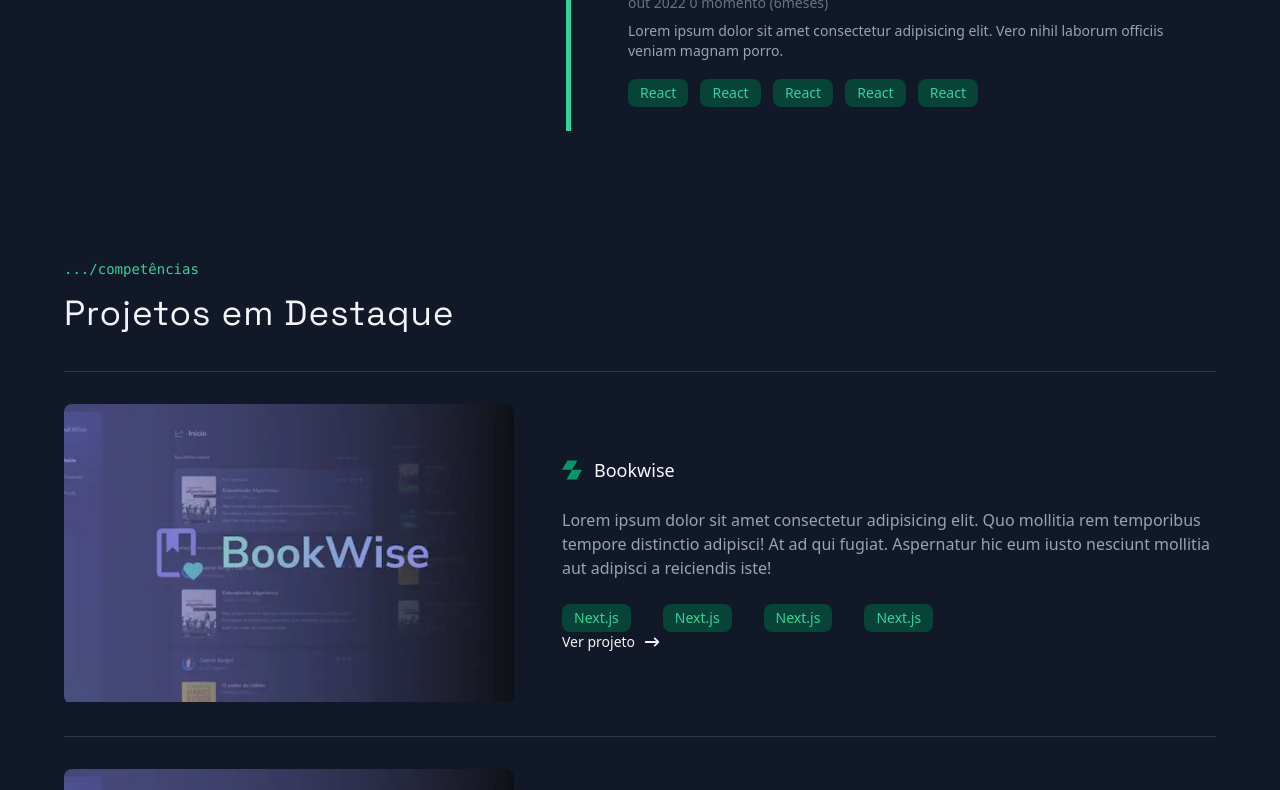
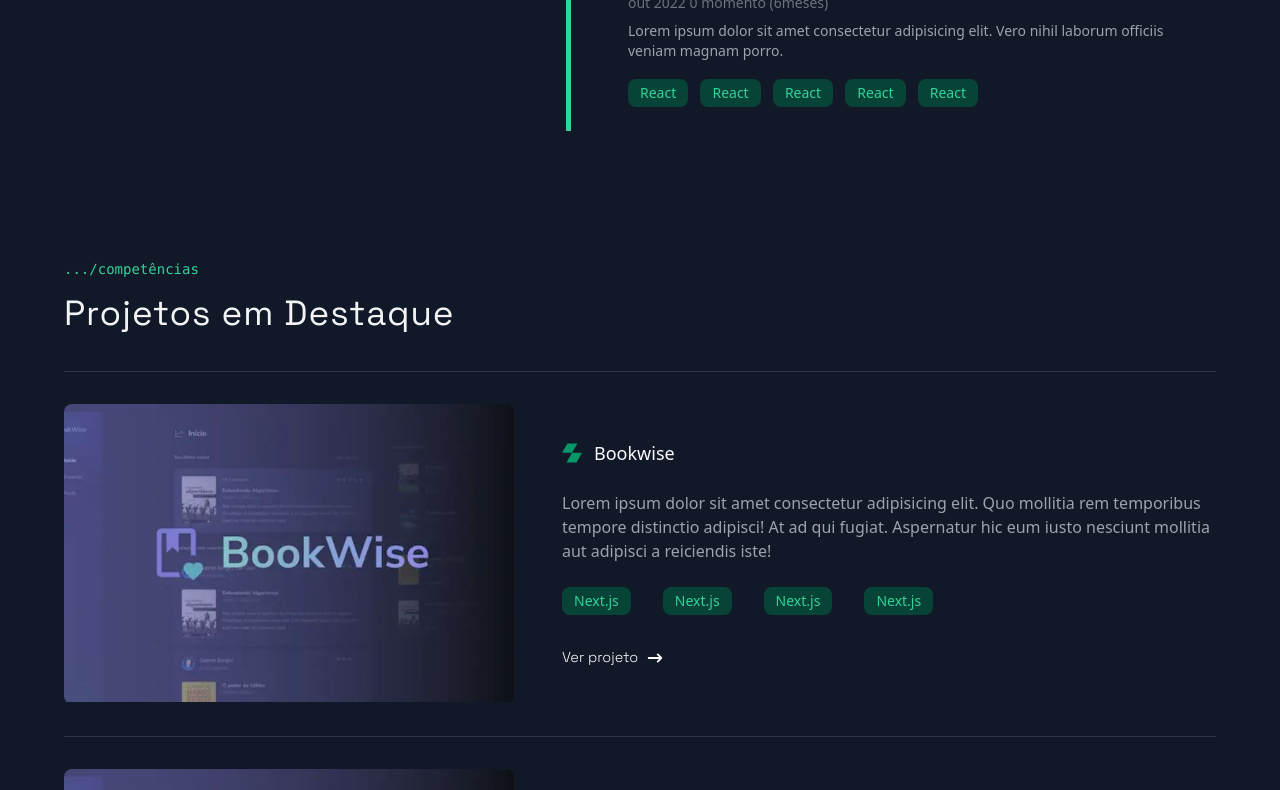
Before and after one commit to ziembick/ziembick-portfolio, a Next.js app: page / in a window 1280 px wide. Shown: the part 2000-2790 px from the top of the page. Built offline with nearby package versions, Linux system fonts and the light colour scheme.

Commit message:
project details

```diff
--- a/src/app/components/pages/home/highlighlighted-projects/index.tsx
+++ b/src/app/components/pages/home/highlighlighted-projects/index.tsx
@@ -15,7 +15,6 @@ export const HighLightedProjects = () => {
         <ProjectCard />
         <HorizontalDivider />
         <ProjectCard />
-
       </div>
     </section>
   );
--- a/src/app/components/pages/home/highlighlighted-projects/project-card/index.tsx
+++ b/src/app/components/pages/home/highlighlighted-projects/project-card/index.tsx
@@ -39,7 +39,7 @@ export const ProjectCard = () => {
         </div>
         <Link
           href="/projects/book-wise"
-          className="flex items-center gap-2 text-sm"
+          className="link-container"
         >
           Ver projeto
           <HiArrowNarrowRight size={18} />
--- a/src/app/components/pages/home/highlighlighted-projects/project-card/projectCard.sass
+++ b/src/app/components/pages/home/highlighlighted-projects/project-card/projectCard.sass
@@ -25,3 +25,14 @@
   align-items: flex-start
   justify-content: flex-start
   gap: 2rem
+
+
+.link-container
+  display: flex
+  align-items: center
+  gap: 0.5rem
+  font-size: 0.9rem
+  padding-top: 2rem
+  font-family: var(--font-space)
+  color: #fff
+  font-weight: 200
```
